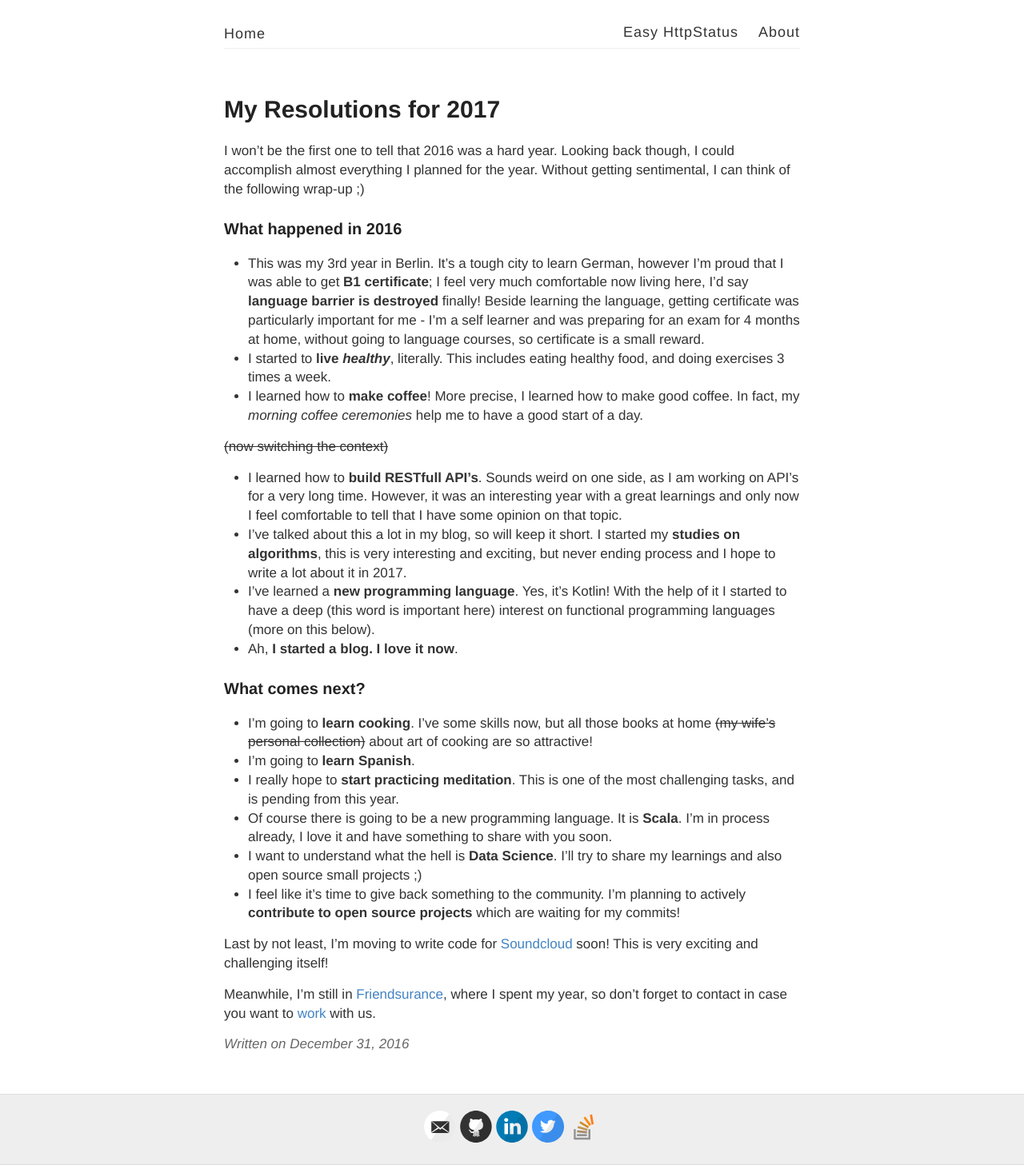
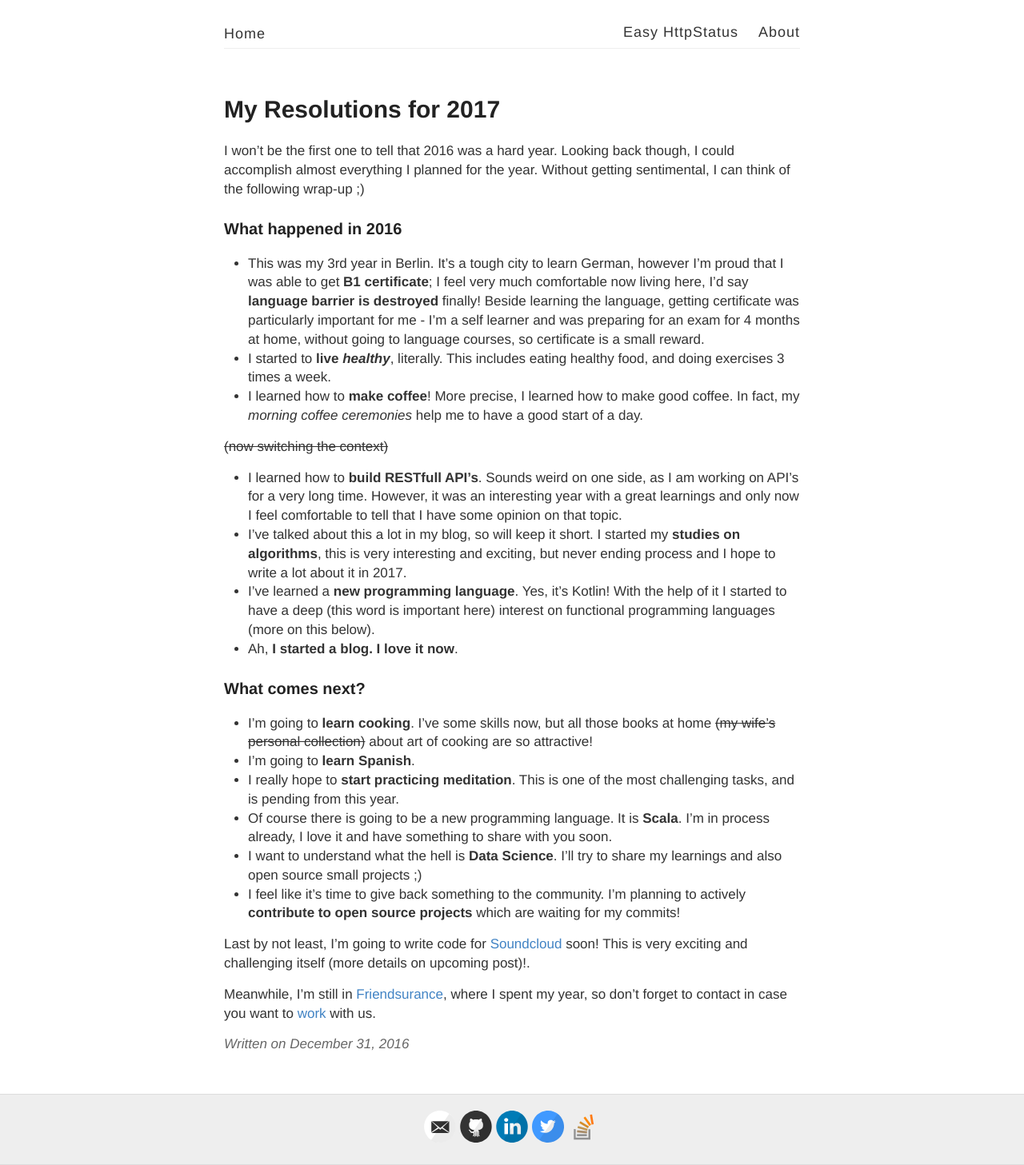
Before and after one commit to vtorosyan/vtorosyan.github.io, a Jekyll site: the page built from _posts/2016/12/2016-12-31-resolutions-for-2017.md, in a window 1280 px wide. Shown: the whole page at 80% size. Built offline with Jekyll 4.4.1, drawn with Linux system fonts in a browser that asks for light colours; comment, search, counter and statistics services are not loaded.

Commit message:
Resolutions for 2017

```diff
--- a/_posts/2016/12/2016-12-31-resolutions-for-2017.md
+++ b/_posts/2016/12/2016-12-31-resolutions-for-2017.md
@@ -27,6 +27,6 @@ I won't be the first one to tell that 2016 was a hard year. Looking back though,
 - I want to understand what the hell is **Data Science**. I'll try to share my learnings and also open source small projects ;)
 - I feel like it's time to give back something to the community. I'm planning to actively **contribute to open source projects** which are waiting for my commits!
 
-Last by not least, I'm moving to write code for [Soundcloud](https://soundcloud.com){:target="_blank"} soon! This is very exciting and challenging itself!
+Last by not least, I'm going to write code for [Soundcloud](https://soundcloud.com){:target="_blank"} soon! This is very exciting and challenging itself (more details on upcoming post)!.
 
 Meanwhile, I'm still in [Friendsurance](https://www.friendsurance.de/){:target="_blank"}, where I spent my year, so don't forget to contact in case you want to [work](https://www.friendsurance.de/jobs){:target="_blank"} with us.
```
